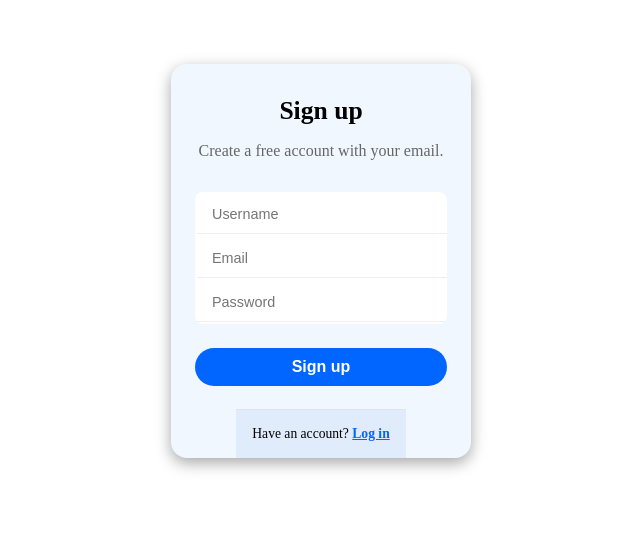
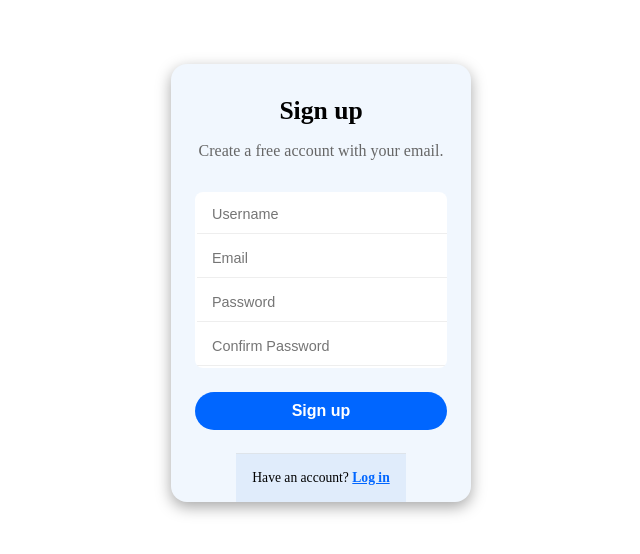
Before and after one commit to Leuel-Tesfaye/classes-and-objects, a Django app: template myapp/templates/register.html in a window 1280 px wide. Shown: the top 554 px of the page, without its empty margins (341-981 px from the left). Run offline with Django 4.2, Linux system fonts and the light colour scheme; the template is opened without the code that fills it, so the values that code supplies are empty.

Commit message:
change in register html

```diff
--- a/myapp/templates/register.html
+++ b/myapp/templates/register.html
@@ -3,20 +3,52 @@
   <head>
     <meta charset="UTF-8" />
     <meta name="viewport" content="width=device-width, initial-scale=1.0" />
-    <link rel="stylesheet" href="./../static/assets/css/register.css" />
+    <link rel="stylesheet" href="../static/assets/css/register.css" />
     <title>Register</title>
+    <style>
+      /* Moved the style block outside the loop to avoid unnecessary repetition */
+      h5 {
+        color: red;
+        display: flex;
+        justify-content: center;
+        align-items: center;
+        margin: 8px 0;
+        font-size: 14px;
+      }
+    </style>
   </head>
   <body>
     <div class="form-box">
+      {% for message in messages %}
+      <h5>{{ message }}</h5>
+      {% endfor %}
       <form class="form" method="POST" action="register">
+        {% csrf_token %}
         <span class="title">Sign up</span>
         <span class="subtitle">Create a free account with your email.</span>
         <div class="form-container">
-          <input type="text" class="input" placeholder="Username" />
-          <input type="email" class="input" placeholder="Email" />
-          <input type="password" class="input" placeholder="Password" />
+          <input
+            type="text"
+            class="input"
+            placeholder="Username"
+            name="username"
+          />
+          <input type="email" class="input" placeholder="Email" name="email" />
+          <input
+            type="password"
+            class="input"
+            placeholder="Password"
+            name="password"
+          />
+          <input
+            type="password"
+            class="input"
+            placeholder="Confirm Password"
+            name="confirm_password"
+          />
         </div>
-        <button>Sign up</button>
+        <button type="submit">Sign up</button>
+        <!-- Added type attribute for the button -->
       </form>
       <div class="form-section">
         <p>Have an account? <a href="">Log in</a></p>
```
Also changed, not shown: myapp/myapplication/views.py (+27 -7 lines), myapp/db.sqlite3.
